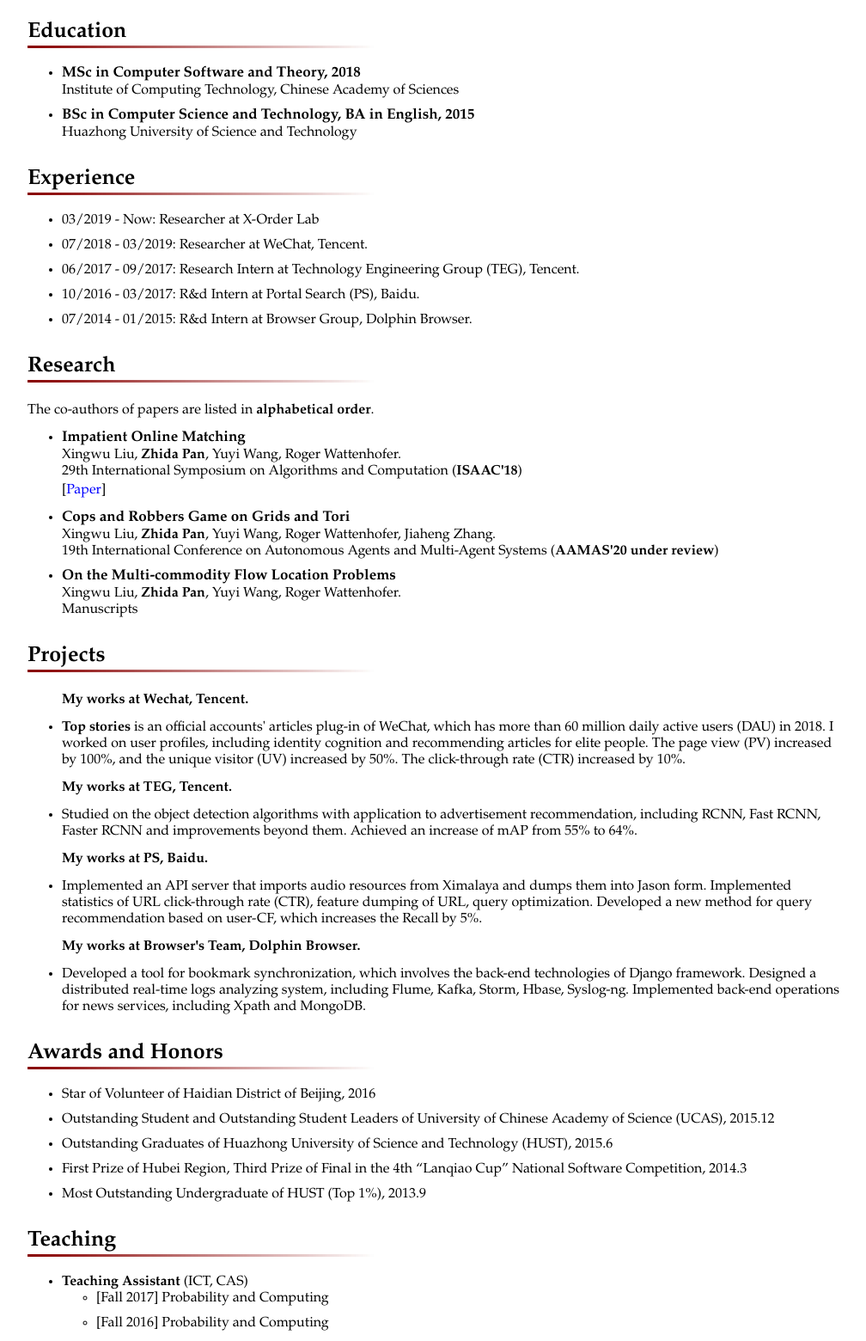
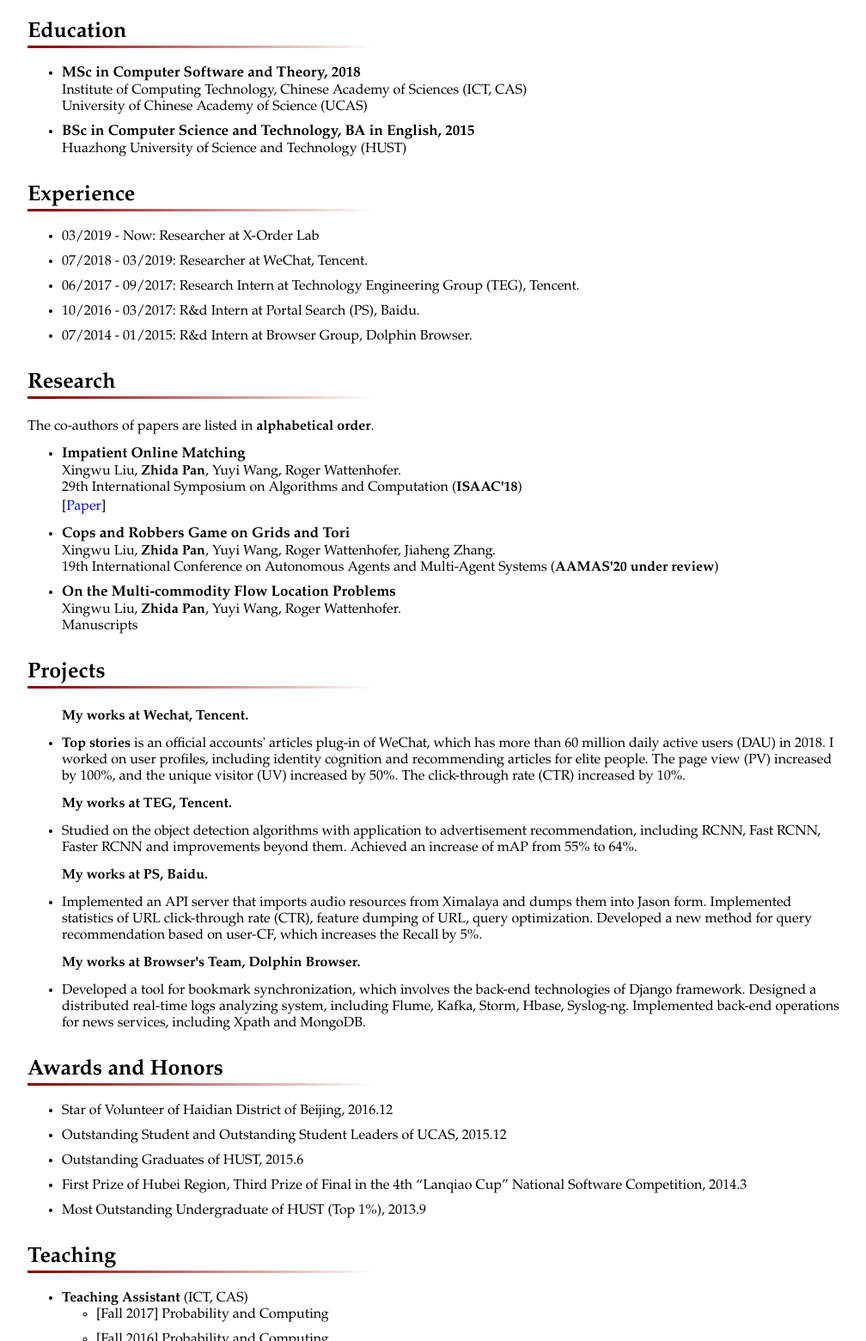
Before and after one commit to pngingg/pngingg.github.io, a plain HTML site: page index.html in a window 1280 px wide. Shown: the part 440-2000 px from the top of the page at 86% size, without its empty margins (133-1141 px from the left). Drawn offline with Linux system fonts and the light colour scheme.

Commit message:
fix some bugs

```diff
--- a/index.html
+++ b/index.html
@@ -60,11 +60,12 @@
         <ul>
             <li>
                 <span class="degree"> MSc in Computer Software and Theory, 2018</span><br />
-                <span class="school">Institute of Computing Technology, Chinese Academy of Sciences </span><br />
+                <span class="school">Institute of Computing Technology, Chinese Academy of Sciences (ICT, CAS)</span><br />
+	        <span class="school">University of Chinese Academy of Science (UCAS) </span><br />
             </li>
             <li>
                 <span class="degree"> BSc in Computer Science and Technology, BA in English, 2015</span><br />
-                <span class="school">Huazhong University of Science and Technology </span><br />
+                <span class="school">Huazhong University of Science and Technology (HUST)</span><br />
             </li>
 
         </ul>
@@ -174,9 +175,9 @@
         <h2>Awards and Honors</h2>
         <div class="divider"></div>
         <ul>
-            <li>Star of Volunteer of Haidian District of Beijing, 2016</li>
-            <li>Outstanding Student and Outstanding Student Leaders of University of Chinese Academy of Science (UCAS), 2015.12</li>
-            <li>Outstanding Graduates of Huazhong University of Science and Technology (HUST), 2015.6</li>
+            <li>Star of Volunteer of Haidian District of Beijing, 2016.12</li>
+            <li>Outstanding Student and Outstanding Student Leaders of UCAS, 2015.12</li>
+            <li>Outstanding Graduates of HUST, 2015.6</li>
 	    <li>First Prize of Hubei Region, Third Prize of Final in the 4th “Lanqiao Cup” National Software Competition, 2014.3</li>
             <li>Most Outstanding Undergraduate of HUST (Top 1%), 2013.9</li>
         </ul>
```
